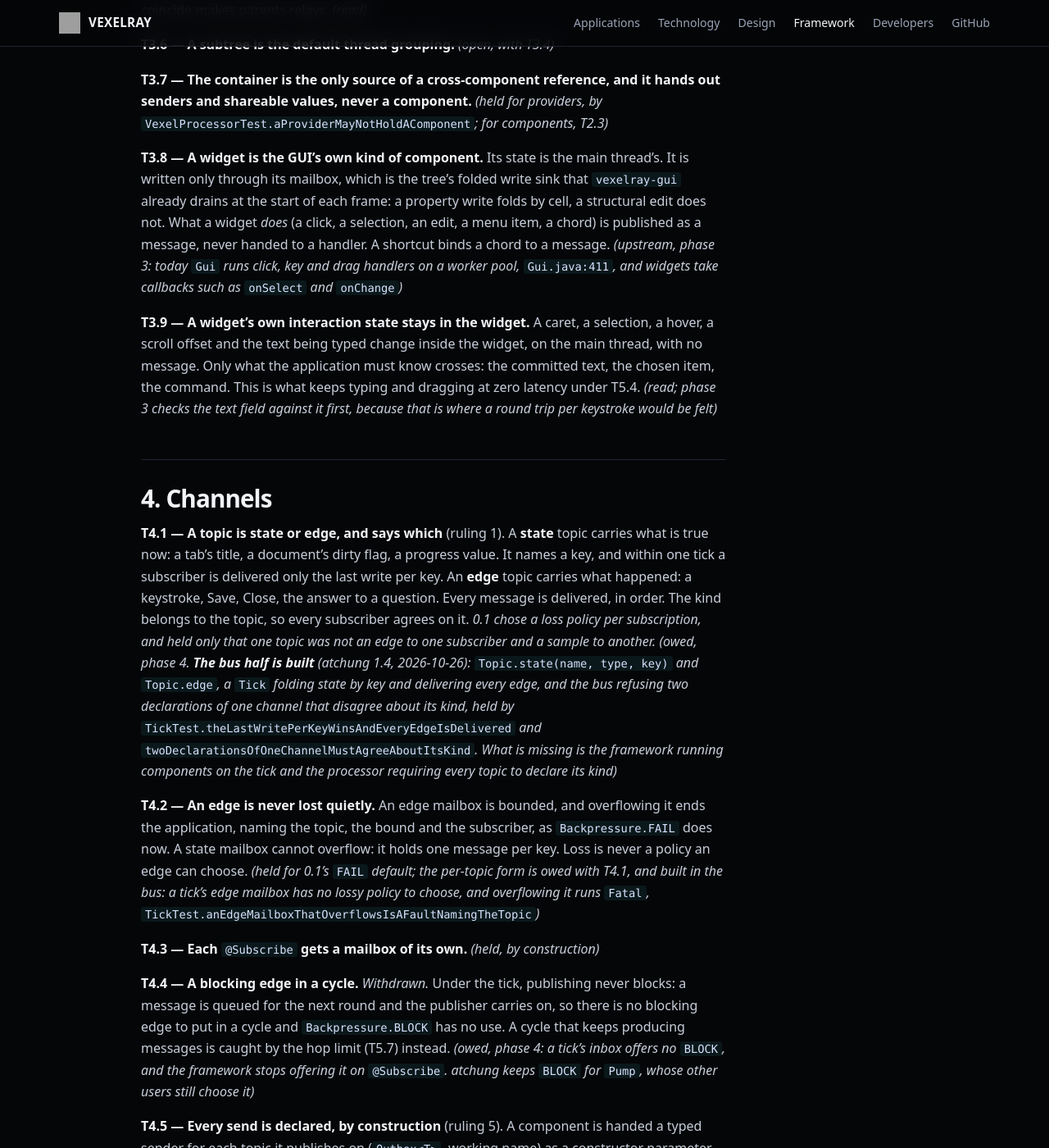
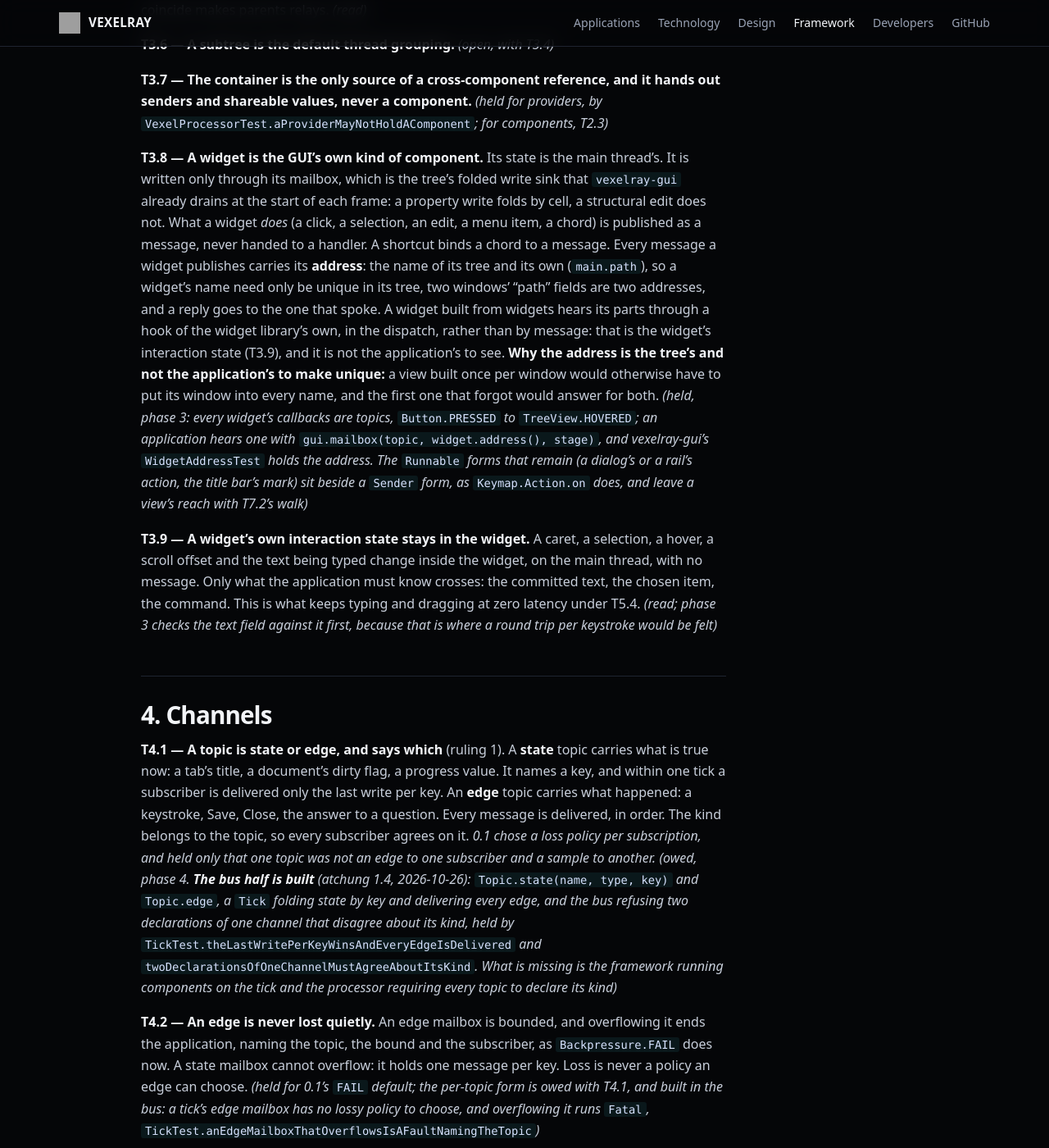
Before and after one commit to sibarum/vexelray-framework, a Jekyll site: the page built from docs/threading.md, in a window 1280 px wide and 1400 px high, scrolled down 6698 px. Shown: the whole window at 82% size. Built offline with Jekyll 4.4.1, drawn with Linux system fonts in a browser that asks for light colours; our own code applies the rules of GitHub Pages for plain Markdown files; some of the changed text lies outside the part shown.

Commit message:
T3.8 held: widgets publish, addressed by tree; T4.6 half made
Co-Authored-By: Claude Opus 5.5 <noreply@anthropic.com>

```diff
--- a/docs/threading.md
+++ b/docs/threading.md
@@ -213,8 +213,16 @@ for components, T2.3)*
 its mailbox, which is the tree's folded write sink that `vexelray-gui` already drains at the start of each frame:
 a property write folds by cell, a structural edit does not. What a widget *does* (a click, a selection, an edit, a
 menu item, a chord) is published as a message, never handed to a handler. A shortcut binds a chord to a message.
-*(upstream, phase 3: today `Gui` runs click, key and drag handlers on a worker pool, `Gui.java:411`, and widgets
-take callbacks such as `onSelect` and `onChange`)*
+Every message a widget publishes carries its **address**: the name of its tree and its own (`main.path`), so a
+widget's name need only be unique in its tree, two windows' "path" fields are two addresses, and a reply goes to the
+one that spoke. A widget built from widgets hears its parts through a hook of the widget library's own, in the
+dispatch, rather than by message: that is the widget's interaction state (T3.9), and it is not the application's to
+see. **Why the address is the tree's and not the application's to make unique:** a view built once per window would
+otherwise have to put its window into every name, and the first one that forgot would answer for both. *(held, phase
+3: every widget's callbacks are topics, `Button.PRESSED` to `TreeView.HOVERED`; an application hears one with
+`gui.mailbox(topic, widget.address(), stage)`, and vexelray-gui's `WidgetAddressTest` holds the address. The
+`Runnable` forms that remain (a dialog's or a rail's action, the title bar's mark) sit beside a `Sender` form, as
+`Keymap.Action.on` does, and leave a view's reach with T7.2's walk)*
 
 **T3.9 — A widget's own interaction state stays in the widget.** A caret, a selection, a hover, a scroll offset and
 the text being typed change inside the widget, on the main thread, with no message. Only what the application must
@@ -258,7 +266,9 @@ is exposed to the Inspector as `BUS_GRAPH` already, held by T4.5's 0.1 form)*
 
 **T4.6 — Two `Gui` trees may not share a bus.** `Gui`'s topics are class-level names, so two trees on one bus each
 receive the other's mutations. *(upstream: the fix is topics named per instance, and phase 3 is where it is
-cheapest to make)*
+cheapest to make. Half made: a `Gui` has a name (`new Gui(bus, "main")`), its node-event topics are named by it, and
+every widget's messages carry addresses qualified by it, so nothing a widget says crosses trees. Its own mutation and
+input topics are still class-level)*
 
 **T4.7 — Main-thread code never waits on the logic.** *0.1 stated this as "main-thread code sends only on channels
 that never block". Under T4.4 no send blocks, so the narrower rule holds by construction, and what is left is
```
Also changed, not shown: other parts of docs/threading.md (+2 -2 lines).
